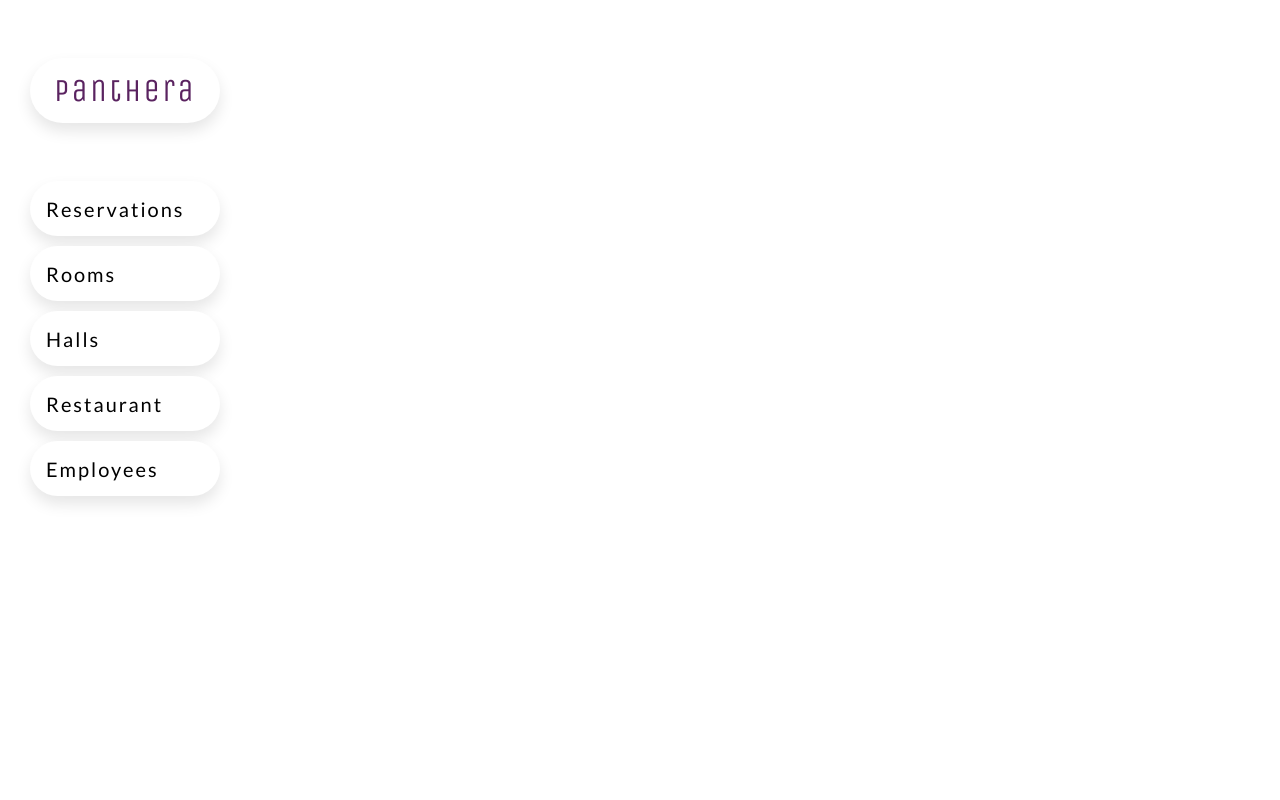
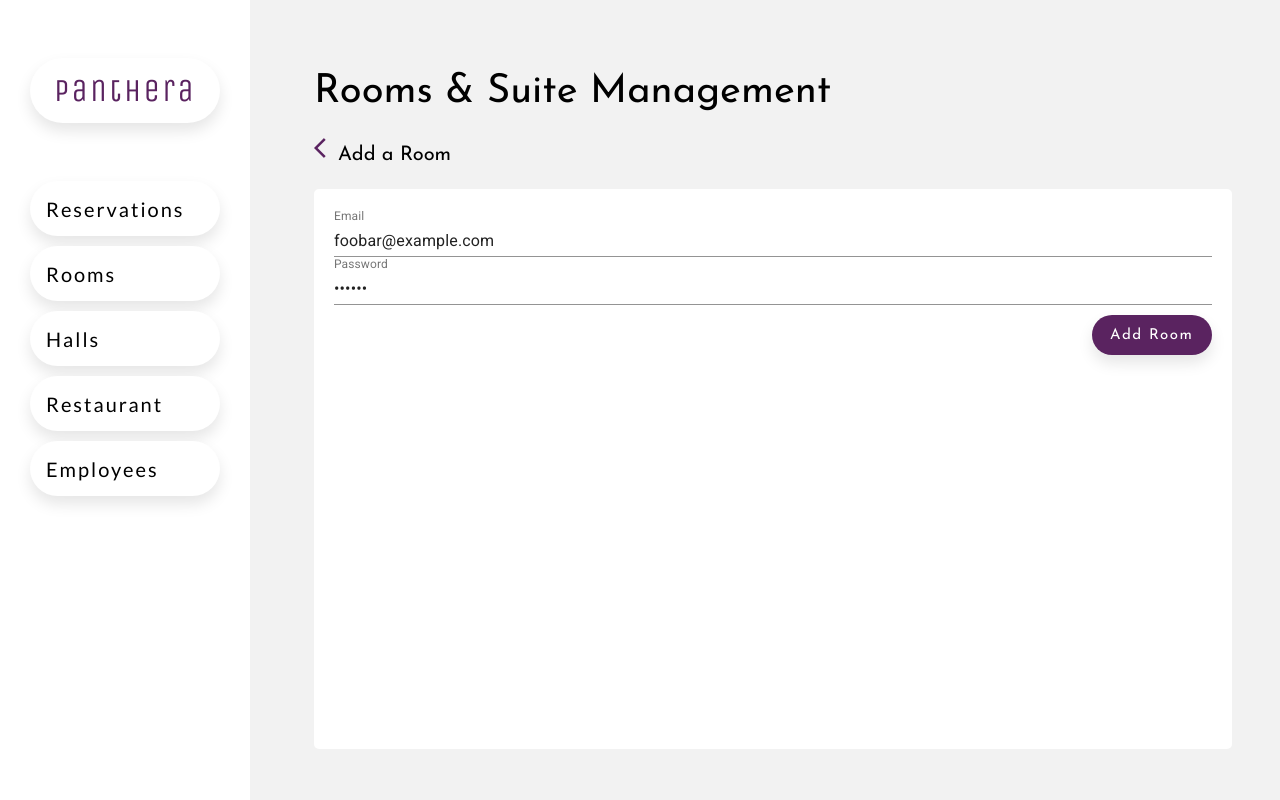
Before and after one commit to supun-priyashan/panthera-hotel-management-system, a React (Create React App) app in the folder client/: page /rooms/add-room in a window 1280 px wide. Built offline with nearby package versions, Linux system fonts and the light colour scheme.

Commit message:
Started Working on add room form

```diff
--- a/client/package.json
+++ b/client/package.json
@@ -8,13 +8,15 @@
     "@testing-library/react": "^11.2.7",
     "@testing-library/user-event": "^12.8.3",
     "axios": "^0.21.1",
+    "formik": "^2.2.9",
     "material-table": "^1.69.3",
     "react": "^17.0.2",
     "react-dom": "^17.0.2",
     "react-icons": "^4.2.0",
     "react-scripts": "4.0.3",
     "styled-components": "^5.3.0",
-    "web-vitals": "^1.1.2"
+    "web-vitals": "^1.1.2",
+    "yup": "^0.32.9"
   },
   "scripts": {
     "start": "react-scripts start",
--- a/client/src/App.css
+++ b/client/src/App.css
@@ -27,9 +27,20 @@
   font-family: 'Josefin Sans',sans-serif;
   font-weight: 200;
   margin-top: 9vh;
-  margin-bottom: 9vh;
   float: left;
   width: 100%;
+  display: block;
+}
+
+.dashboard-subheader{
+  font-size: 20px;
+  font-family: 'Josefin Sans',sans-serif;
+  font-weight: 100;
+  margin-top: 3vh;
+  margin-bottom: 3vh;
+  float: left;
+  width: 100%;
+  display: block;
 }
 
 .main-container{
@@ -41,6 +52,14 @@
   font-size: 14px;
   padding: 10px;
   display: flex;
+}
+
+.form-container{
+  padding: 10px;
+  width: 100%;
+  height: 100%;
+  background-color: #ffffff;
+  font-family: 'Josefin Sans', sans-serif;
 }
 
 .table-container{
--- a/client/src/App.js
+++ b/client/src/App.js
@@ -4,6 +4,7 @@ import { BrowserRouter as Router, Switch, Route } from 'react-router-dom';
 
 import {Halls} from "./components/views/Halls/Halls";
 import {Rooms} from "./components/views/Rooms/Rooms";
+import {AddRoom} from "./components/views/Rooms/AddRoom";
 import {Employees} from "./components/views/Employees/Employees";
 import {RoomReservation} from "./components/views/Reservations/RoomReservations";
 import {HallReservation} from "./components/views/Reservations/HallReservations";
@@ -18,6 +19,7 @@ function App() {
                 <Switch>
                     <Route path='/halls' exact component={Halls} />
                     <Route path='/rooms' exact component={Rooms} />
+                    <Route path='/rooms/add-room' exact component={AddRoom} />
                     <Route path='/reservations/rooms' exact component={RoomReservation} />
                     <Route path='/reservations/halls' exact component={HallReservation} />
                     <Route path='/restaurant/menus' exact component={Menus} />
--- /dev/null
+++ b/client/src/components/views/Rooms/AddRoom.js
@@ -0,0 +1,114 @@
+import React, {useEffect, useState} from 'react';
+import Icon from '@material-ui/core/Icon';
+import axios from "axios";
+import {Button, TextField} from "@material-ui/core";
+import * as yup from "yup";
+import {useFormik} from "formik";
+import styled from "styled-components";
+
+const SubmitButton = styled.button`
+  width: 120px;
+  height: 40px;
+  margin-left: 1rem;;
+  font-family: 'Josefin Sans', sans-serif;
+  font-size: 15px;
+  letter-spacing: 1.5px;
+  font-weight: 500;
+  color: #ffffff;
+  background-color: #fff;
+  border: none;
+  border-radius: 45px;
+  box-shadow: 0px 8px 15px rgba(0, 0, 0, 0.1);
+  transition: all 0.3s ease 0s;
+  cursor: pointer;
+  outline: none;
+  text-align: center;
+
+  &:hover {
+    background-color: #5a2360;
+    box-shadow: 0px 4px 12px rgba(72, 28, 76, 0.4);
+    color: #fff;
+    transform: translateY(-2px);
+  }
+`;
+
+export const AddRoom = () => {
+
+    const [rooms,setRooms] = useState([]);
+
+    const validationSchema = yup.object({
+        email: yup
+            .string('Enter your email')
+            .email('Enter a valid email')
+            .required('Email is required'),
+        password: yup
+            .string('Enter your password')
+            .min(8, 'Password should be of minimum 8 characters length')
+            .required('Password is required'),
+    });
+
+    const formik = useFormik({
+        initialValues: {
+            email: 'foobar@example.com',
+            password: 'foobar',
+        },
+        validationSchema: validationSchema,
+        onSubmit: (values) => {
+            alert(JSON.stringify(values, null, 2));
+        },
+    });
+
+    useEffect(() => {},[])
+
+    return (
+        <div className={'content'}>
+            <div className={'dashboard-header'}>
+                Rooms & Suite Management
+                <div className={'dashboard-subheader'}>
+                    {/*TODO Align icon an route to go back*/}
+                    <Icon style={{
+                        color: '#5a2360',
+                    }}>arrow_back_ios</Icon>
+                    Add a Room
+                </div>
+            </div>
+            <div className={'main-container'}>
+                <div className={'form-container'}>
+                    <form onSubmit={formik.handleSubmit}>
+                        <TextField
+                            fullWidth
+                            id="email"
+                            name="email"
+                            label="Email"
+                            value={formik.values.email}
+                            onChange={formik.handleChange}
+                            error={formik.touched.email && Boolean(formik.errors.email)}
+                            helperText={formik.touched.email && formik.errors.email}
+                        />
+                        <TextField
+                            fullWidth
+                            id="password"
+                            name="password"
+                            label="Password"
+                            type="password"
+                            value={formik.values.password}
+                            onChange={formik.handleChange}
+                            error={formik.touched.password && Boolean(formik.errors.password)}
+                            helperText={formik.touched.password && formik.errors.password}
+                        />
+                        <SubmitButton
+                                style={{
+                                    float: 'right',
+                                    marginTop: '10px',
+                                    backgroundColor: '#5a2360',
+                                    fontFamily: 'Josefin Sans'
+                                }}
+                        >
+                            Add Room
+                        </SubmitButton>
+                    </form>
+                </div>
+            </div>
+        </div>
+    );
+};
--- a/client/src/components/views/Rooms/Rooms.js
+++ b/client/src/components/views/Rooms/Rooms.js
@@ -1,9 +1,12 @@
 import React, {useEffect, useState} from 'react';
+import { useHistory } from 'react-router-dom';
 import MaterialTable from 'material-table'
-import {Button,  Icon, Paper} from "@material-ui/core";
+import {Button, Icon, Link, Paper} from "@material-ui/core";
 import axios from "axios";
 
 export const Rooms = () => {
+
+    const history = useHistory();
 
     const [rooms,setRooms] = useState([]);
 
@@ -126,9 +129,11 @@ export const Rooms = () => {
                                     if(props.action.icon === 'add_box'){
                                         return(
                                             <Button
-                                                onClick={(event) => props.action.onClick(event, props.data)}
+                                                onClick={(event) => history.push('/rooms/add-room/')}
                                                 variant="contained"
                                                 startIcon={<Icon>add</Icon>}
+                                                /*component={Link}
+                                                to='/rooms/add-room/'*/
                                                 style={{
                                                     textTransform: 'none',
                                                     borderRadius: 35,
```
